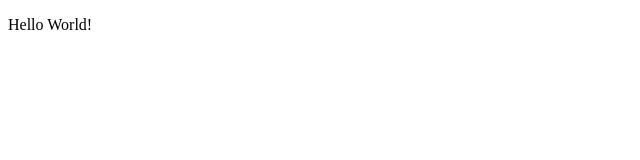
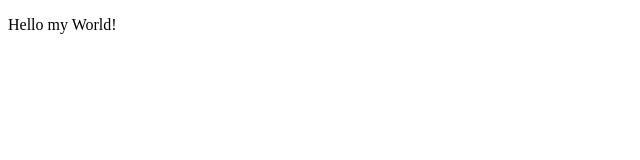
Before and after one commit to Serg-Web/js-lessons, a plain HTML site: page index.html in a window 1280 px wide. Shown: the full height of the page, 0-640 px from the left. Drawn offline with Linux system fonts and the light colour scheme.

Commit message:
2-nd commit

```diff
--- a/index.html
+++ b/index.html
@@ -6,7 +6,7 @@
     <title>Document</title>
 </head>
 <body>
-    <p> Hello World!</p.text-center>
+    <p> Hello my World!</p.text-center>
     <script src="js/script.js"></script>
 </body>
 </html>
```
